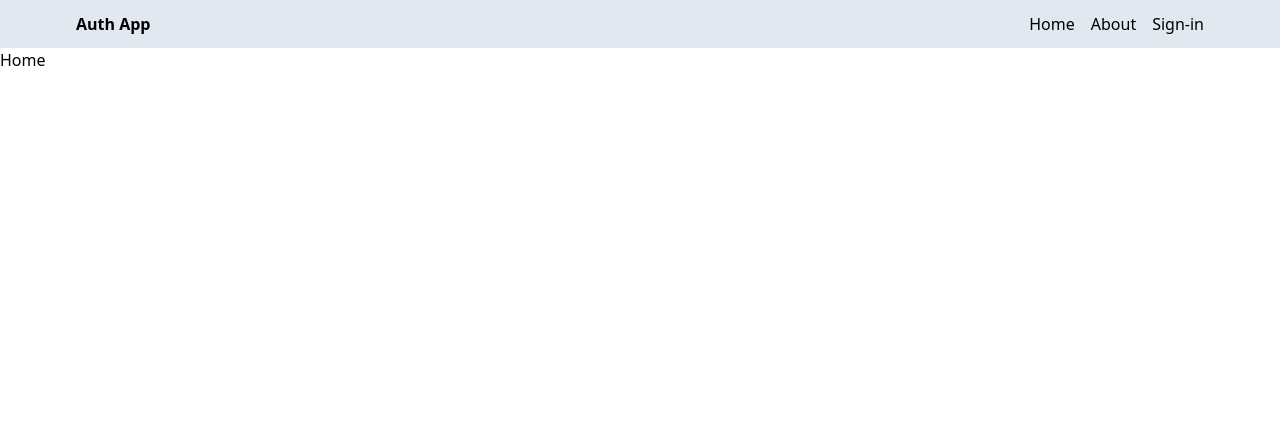
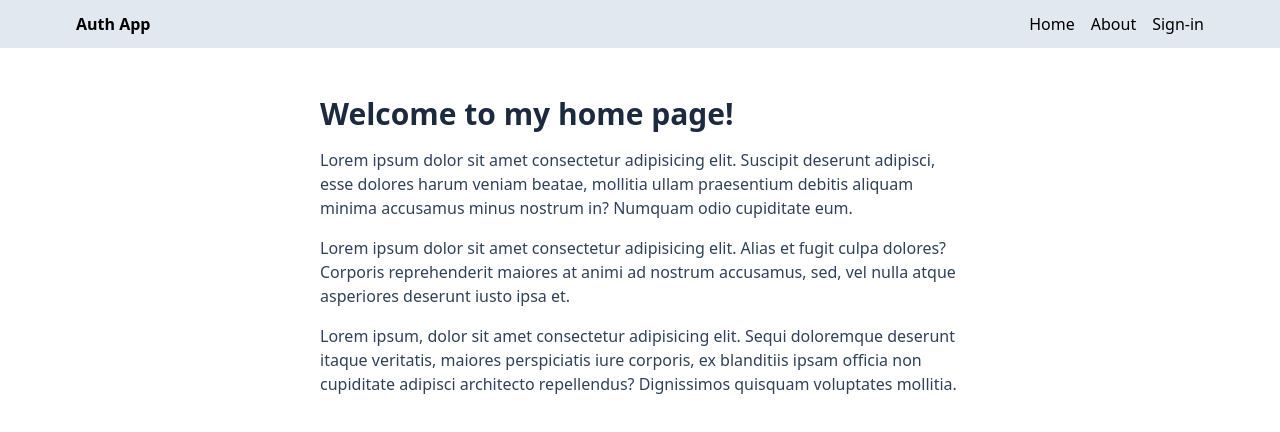
Before and after one commit to zemzemabdelkarim/AuthTutorial, a React (Vite) app in the folder client/: page / in a window 1280 px wide. Shown: the top 432 px of the page. Built offline with nearby package versions, Linux system fonts and the light colour scheme; no server answers.

Commit message:
client styling
client profile page add some style to cursor on delete account and signin

```diff
--- a/client/src/pages/About.jsx
+++ b/client/src/pages/About.jsx
@@ -1,7 +1,22 @@
 import React from 'react'
+import { useSelector } from 'react-redux'
 
 export default function About() {
+  const {currentUser} = useSelector(state => state.user);
+  if(currentUser){
   return (
-    <div>About</div>
-  )
+    <div className='px-4 py-12 '>
+      <h1 className='mb-4 text-3xl font-bold text-slate-800'>About</h1>
+      <p className='mb-4 text-slate-700'>Lorem ipsum dolor sit amet consectetur adipisicing elit. In, cumque quos nulla hic laudantium laborum maxime repellat. Ipsa officiis earum ut explicabo eaque enim? Dolor nulla aliquid minus recusandae quasi.</p>
+      <p className='mb-4 text-slate-700'>Lorem, ipsum dolor sit amet consectetur adipisicing elit. Iure, aperiam. Corrupti sint voluptas odit, quisquam repellat placeat qui. Facilis hic repellendus quaerat, voluptatum possimus nisi impedit quo ab quis harum.</p>
+      <p className='mb-4 text-slate-700'>Lorem ipsum dolor sit amet consectetur adipisicing elit. Voluptas eos accusantium iste est autem. Possimus repellat molestias reiciendis eveniet necessitatibus ea, quibusdam praesentium adipisci aliquam repellendus veritatis optio obcaecati modi!</p>
+    </div>
+  )}else{
+    return(
+    <div className='px-4 py-12 '>
+      <h1 className='mb-4 text-3xl font-bold text-slate-800'>About</h1>
+      <p className='mb-4 text-slate-700'>Please sign-in first</p>
+    </div>
+    );
+  }
 }
--- a/client/src/pages/Home.jsx
+++ b/client/src/pages/Home.jsx
@@ -2,6 +2,11 @@ import React from 'react'
 
 export default function Home() {
   return (
-    <div>Home</div>
+    <div className='px-4 py-12 max-w-2xl mx-auto'>
+      <h1 className='text-3xl font-bold mb-4 text-slate-800'>Welcome to my home page!</h1>
+      <p className='mb-4 text-slate-700'>Lorem ipsum dolor sit amet consectetur adipisicing elit. Suscipit deserunt adipisci, esse dolores harum veniam beatae, mollitia ullam praesentium debitis aliquam minima accusamus minus nostrum in? Numquam odio cupiditate eum.</p>
+      <p className='mb-4 text-slate-700'>Lorem ipsum dolor sit amet consectetur adipisicing elit. Alias et fugit culpa dolores? Corporis reprehenderit maiores at animi ad nostrum accusamus, sed, vel nulla atque asperiores deserunt iusto ipsa et.</p>
+      <p className='mb-4 text-slate-700'>Lorem ipsum, dolor sit amet consectetur adipisicing elit. Sequi doloremque deserunt itaque veritatis, maiores perspiciatis iure corporis, ex blanditiis ipsam officia non cupiditate adipisci architecto repellendus? Dignissimos quisquam voluptates mollitia.</p>
+    </div>
   )
 }
--- a/client/src/pages/Profile.jsx
+++ b/client/src/pages/Profile.jsx
@@ -203,8 +203,8 @@ export default function Profile() {
         </button>
       </form>
       <div className="flex justify-between mt-5">
-        <span onClick={handleDeleteAccount} className="text-red-700">Delete account</span>
-        <span onClick={handleSignout} className="text-red-700">Sign out</span>
+        <span onClick={handleDeleteAccount} className="text-red-700 cursor-pointer">Delete account</span>
+        <span onClick={handleSignout} className="text-red-700 cursor-pointer">Sign out</span>
       </div>
      <p className="text-red-700 mt-5">{error && 'Something went wrong!'}</p>
      <p className="text-green-700 mt-5">{updateSuccess && 'user is updated successfully'}</p>
```
